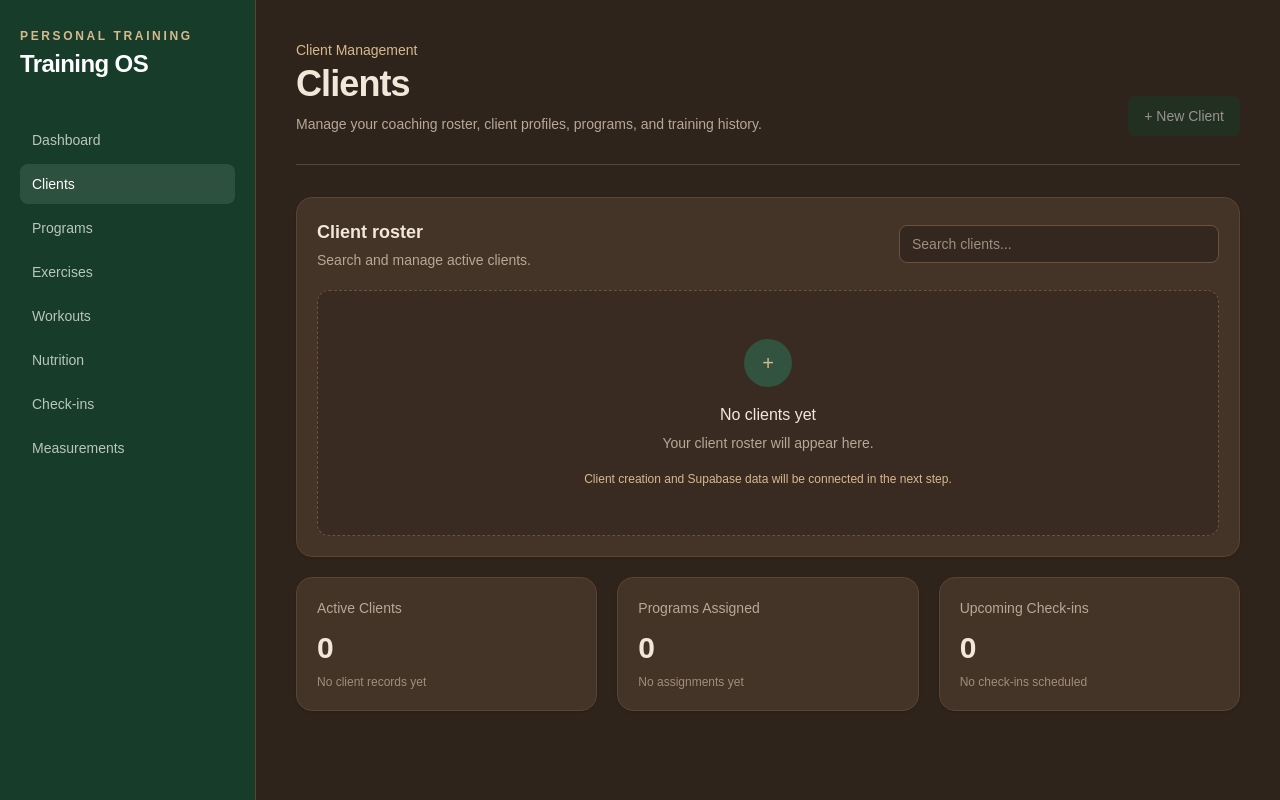
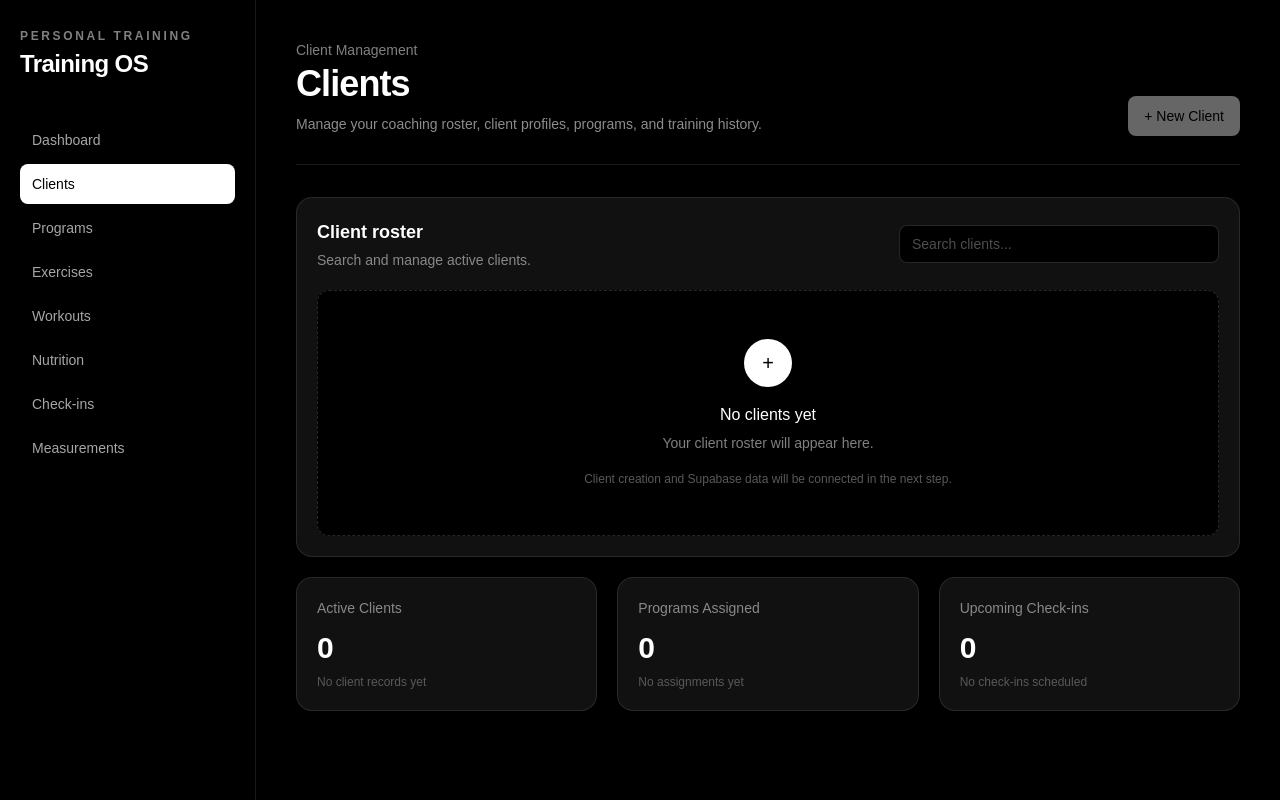
Before and after one commit to TheeMaughan/personal-training-os, a Next.js app: page /clients in a window 1280 px wide. Built offline with nearby package versions, Linux system fonts and the light colour scheme.

Commit message:
Apply black and white design system to clients

```diff
--- a/src/app/clients/page.tsx
+++ b/src/app/clients/page.tsx
@@ -29,10 +29,10 @@ export default function ClientsPage() {
   }, [query]);
 
   return (
-    <main className="min-h-screen bg-[#2f241b] text-[#eadfce]">
-      <aside className="fixed inset-y-0 left-0 hidden w-64 border-r border-[#5a4533] bg-[#173d2a] px-5 py-7 text-white lg:block">
+    <main className="min-h-screen bg-black text-white">
+      <aside className="fixed inset-y-0 left-0 hidden w-64 border-r border-white/10 bg-black px-5 py-7 text-white lg:block">
         <div className="mb-10">
-          <div className="text-xs font-semibold uppercase tracking-[0.22em] text-[#d7b98e]">Personal Training</div>
+          <div className="text-xs font-semibold uppercase tracking-[0.22em] text-white/50">Personal Training</div>
           <div className="mt-1 text-2xl font-semibold tracking-tight">Training OS</div>
         </div>
         <nav className="space-y-1">
@@ -40,7 +40,7 @@ export default function ClientsPage() {
             <a
               key={label}
               href={href}
-              className={`block rounded-lg px-3 py-2.5 text-sm transition ${label === "Clients" ? "bg-white/10 text-white" : "text-white/70 hover:bg-white/5 hover:text-white"}`}
+              className={`block rounded-lg px-3 py-2.5 text-sm transition ${label === "Clients" ? "bg-white text-black" : "text-white/65 hover:bg-white/10 hover:text-white"}`}
             >
               {label}
             </a>
@@ -49,11 +49,11 @@ export default function ClientsPage() {
       </aside>
 
       <div className="lg:pl-64">
-        <div className="border-b border-[#5a4533] bg-[#392b21] px-5 py-3 lg:hidden">
-          <div className="text-lg font-semibold text-[#eadfce]">Training OS</div>
+        <div className="border-b border-white/10 bg-black px-5 py-3 lg:hidden">
+          <div className="text-lg font-semibold text-white">Training OS</div>
           <div className="mt-3 flex gap-2 overflow-x-auto pb-1">
             {navItems.map(([label, href]) => (
-              <a key={label} href={href} className="whitespace-nowrap rounded-full border border-[#6a5240] px-3 py-1.5 text-xs text-[#eadfce]">
+              <a key={label} href={href} className="whitespace-nowrap rounded-full border border-white/15 px-3 py-1.5 text-xs text-white/80">
                 {label}
               </a>
             ))}
@@ -61,47 +61,47 @@ export default function ClientsPage() {
         </div>
 
         <section className="mx-auto max-w-7xl px-5 py-8 sm:px-8 lg:px-10 lg:py-10">
-          <header className="mb-8 flex flex-col gap-5 border-b border-[#5a4533] pb-7 sm:flex-row sm:items-end sm:justify-between">
+          <header className="mb-8 flex flex-col gap-5 border-b border-white/10 pb-7 sm:flex-row sm:items-end sm:justify-between">
             <div>
-              <p className="text-sm font-medium text-[#d7b98e]">Client Management</p>
-              <h1 className="mt-1 text-3xl font-semibold tracking-tight text-[#f1e8da] sm:text-4xl">Clients</h1>
-              <p className="mt-2 max-w-2xl text-sm leading-6 text-[#b8a897]">
+              <p className="text-sm font-medium text-white/50">Client Management</p>
+              <h1 className="mt-1 text-3xl font-semibold tracking-tight text-white sm:text-4xl">Clients</h1>
+              <p className="mt-2 max-w-2xl text-sm leading-6 text-white/55">
                 Manage your coaching roster, client profiles, programs, and training history.
               </p>
             </div>
             <button
               type="button"
               disabled
-              className="cursor-not-allowed rounded-lg bg-[#173d2a] px-4 py-2.5 text-sm font-medium text-white opacity-50"
+              className="cursor-not-allowed rounded-lg bg-white px-4 py-2.5 text-sm font-medium text-black opacity-40"
               title="Client creation will be enabled with authentication."
             >
               + New Client
             </button>
           </header>
 
-          <section className="rounded-2xl border border-[#5a4533] bg-[#443327] p-5 shadow-sm">
+          <section className="rounded-2xl border border-white/10 bg-[#111111] p-5 shadow-sm">
             <div className="flex flex-col gap-4 sm:flex-row sm:items-center sm:justify-between">
               <div>
-                <h2 className="text-lg font-semibold text-[#f1e8da]">Client roster</h2>
-                <p className="mt-1 text-sm text-[#b8a897]">Search and manage active clients.</p>
+                <h2 className="text-lg font-semibold text-white">Client roster</h2>
+                <p className="mt-1 text-sm text-white/50">Search and manage active clients.</p>
               </div>
               <input
                 value={query}
                 onChange={(event) => setQuery(event.target.value)}
                 placeholder="Search clients..."
-                className="w-full rounded-lg border border-[#6a5240] bg-[#33271f] px-3 py-2 text-sm text-[#f1e8da] outline-none placeholder:text-[#9f8f7e] focus:border-[#d7b98e] sm:max-w-xs"
+                className="w-full rounded-lg border border-white/15 bg-black px-3 py-2 text-sm text-white outline-none placeholder:text-white/30 focus:border-white sm:max-w-xs"
               />
             </div>
 
-            <div className="mt-5 rounded-xl border border-dashed border-[#6a5240] bg-[#392b21] px-6 py-12 text-center">
-              <div className="mx-auto flex h-12 w-12 items-center justify-center rounded-full bg-[#31533f] text-[#d7b98e]">
+            <div className="mt-5 rounded-xl border border-dashed border-white/15 bg-black px-6 py-12 text-center">
+              <div className="mx-auto flex h-12 w-12 items-center justify-center rounded-full bg-white text-black">
                 <span className="text-xl">+</span>
               </div>
-              <h3 className="mt-4 font-medium text-[#f1e8da]">{clients[0]?.name}</h3>
-              <p className="mx-auto mt-1 max-w-md text-sm leading-6 text-[#b8a897]">
+              <h3 className="mt-4 font-medium text-white">{clients[0]?.name}</h3>
+              <p className="mx-auto mt-1 max-w-md text-sm leading-6 text-white/50">
                 {clients[0]?.detail}
               </p>
-              <p className="mt-4 text-xs text-[#d7b98e]">
+              <p className="mt-4 text-xs text-white/35">
                 Client creation and Supabase data will be connected in the next step.
               </p>
             </div>
@@ -113,10 +113,10 @@ export default function ClientsPage() {
               ["Programs Assigned", "0", "No assignments yet"],
               ["Upcoming Check-ins", "0", "No check-ins scheduled"],
             ].map(([label, value, detail]) => (
-              <div key={label} className="rounded-2xl border border-[#5a4533] bg-[#443327] p-5 shadow-sm">
-                <div className="text-sm font-medium text-[#b8a897]">{label}</div>
-                <div className="mt-3 text-3xl font-semibold tracking-tight text-[#f1e8da]">{value}</div>
-                <div className="mt-2 text-xs text-[#9f8f7e]">{detail}</div>
+              <div key={label} className="rounded-2xl border border-white/10 bg-[#111111] p-5 shadow-sm">
+                <div className="text-sm font-medium text-white/50">{label}</div>
+                <div className="mt-3 text-3xl font-semibold tracking-tight text-white">{value}</div>
+                <div className="mt-2 text-xs text-white/30">{detail}</div>
               </div>
             ))}
           </section>
```
